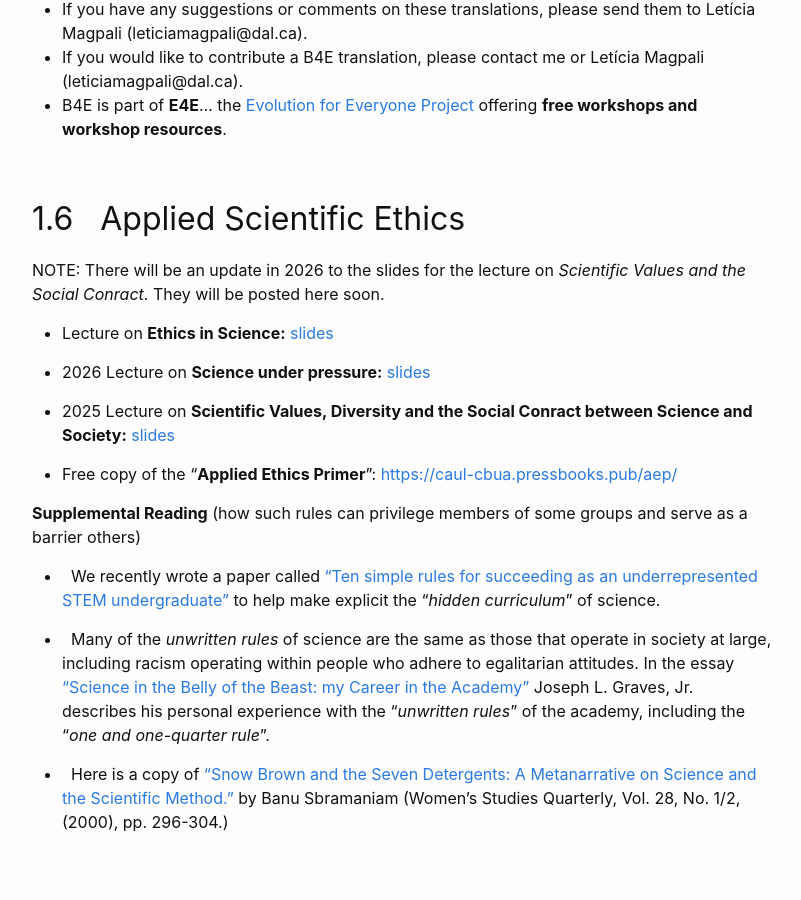
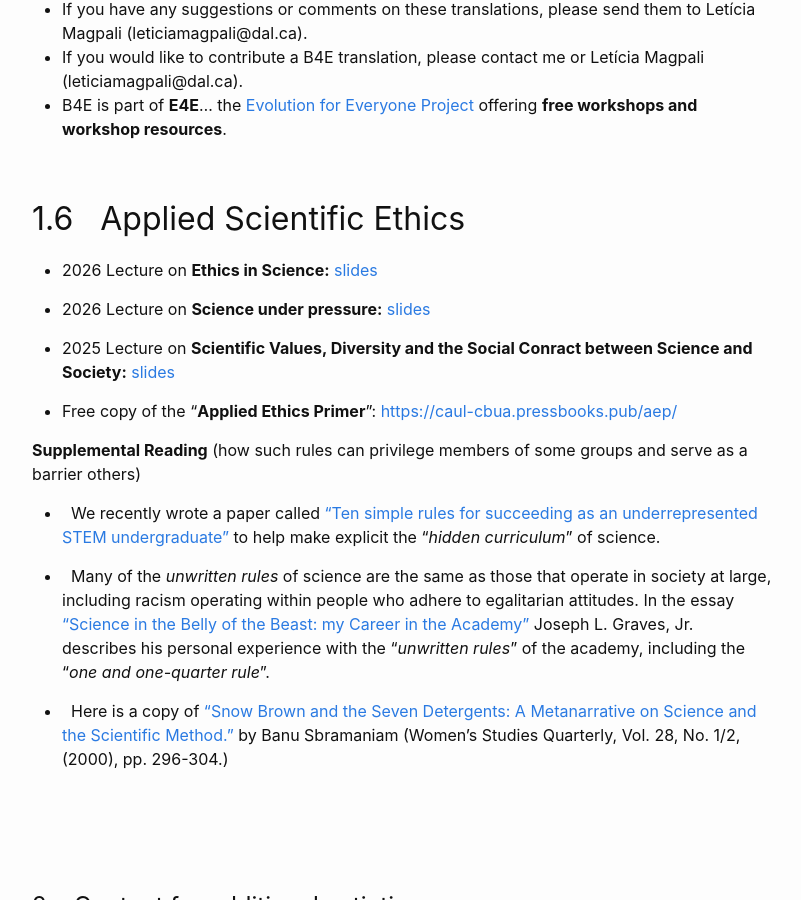
Before and after one commit to molevolworkshop/molevolworkshop.github.io, a Jekyll site: the page built from faculty/bielawski/bielawski.md, in a window 1280 px wide and 900 px high, scrolled down 2963 px. Shown: the whole window, without its empty margins (238-1039 px from the left). Built offline with Jekyll 4.4.1, drawn with Linux system fonts in a browser that asks for light colours.

Commit message:
Update bielawski.md
Minor text update.

```diff
--- a/faculty/bielawski/bielawski.md
+++ b/faculty/bielawski/bielawski.md
@@ -134,9 +134,7 @@ Translations developed as part of the [Bioinfromatics-4-Everyone](https://github
 <a name="anchor_1.6"></a>
 ## 1.6 &nbsp; Applied Scientific Ethics
 
-NOTE: There will be an update in 2026 to the slides for the lecture on *Scientific Values and the Social Conract*. They will be posted here soon.
-
-* Lecture on **Ethics in Science:** [slides](http://awarnach.mathstat.dal.ca/~joeb/PAML_lab/slides/Ethics_intro_2025_A.pdf)
+* 2026 Lecture on **Ethics in Science:** [slides](http://awarnach.mathstat.dal.ca/~joeb/PAML_lab/slides/Ethics_intro_2025_A.pdf)
 
 * 2026 Lecture on **Science under pressure:** [slides](http://awarnach.mathstat.dal.ca/~joeb/PAML_lab/slides/Values_Pressure_Ethics_2026.pdf)
 
```
